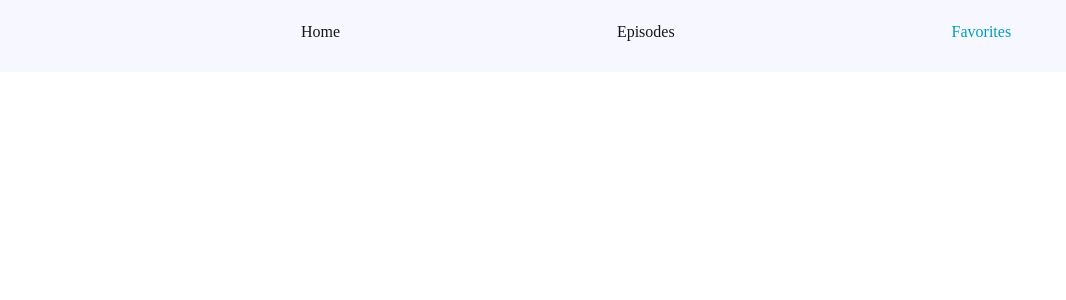
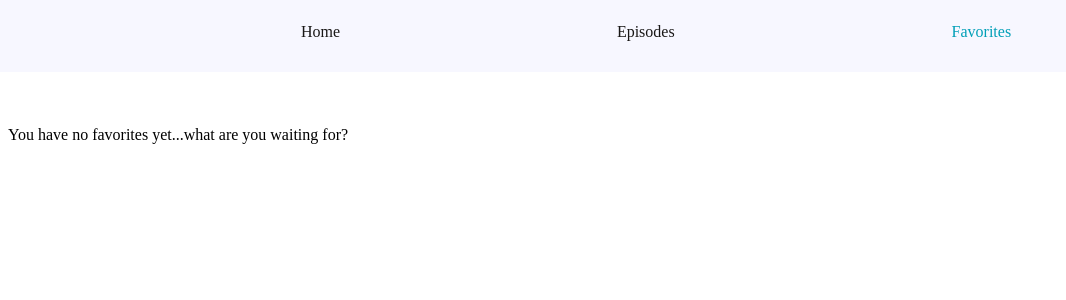
Before and after one commit to jazminmatos/rick_and_morty_client, a React (Create React App) app: page /favorites in a window 1280 px wide. Shown: the top 300 px of the page, without its empty margins (0-1066 px from the left). Built offline with nearby package versions, Linux system fonts and the light colour scheme.

Commit message:
fixed conditional statement

```diff
--- a/src/components/Favorites.js
+++ b/src/components/Favorites.js
@@ -1,11 +1,17 @@
-import React from 'react';
+import React, { Component } from 'react';
 
-const Favorites = () => {
-    return (
-        <div>
+class Favorites extends Component {
+    componentDidMount() {
 
-        </div>
-    );
+    }
+
+    render() {
+        return (
+            <div>
+                You have no favorites yet...what are you waiting for?
+            </div>
+        );
+    }
 }
 
 export default Favorites;
--- a/src/containers/ButtonContainer.js
+++ b/src/containers/ButtonContainer.js
@@ -4,20 +4,21 @@ import Button from '../components/Button';
 
 class ButtonContainer extends Component {
     state = {
+        // false === it has not been favorited yet
         favoriteToggle: false
     }
 
     handleClick = e => {
         // onClick, send episode data to database
-        // send a POST fetch request
-        // on successful request, disable button
+        // if favoriteToggle === false, send a POST fetch request
+        // if favoriteToggle === true, send a delete fetch request
         this.setState({
             favoriteToggle: !this.state.favoriteToggle
         })
     }
 
     render() {
-        const buttonName = !this.state.favoriteToggle ? "Add To Favorites ♥️" : "Remove From Favorites 💔"
+        const buttonName = this.state.favoriteToggle ? "Remove From Favorites 💔" : "Add To Favorites ❤️"
 
         return (
             <div>
```
